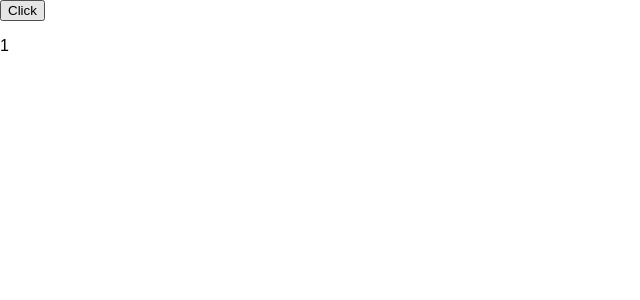
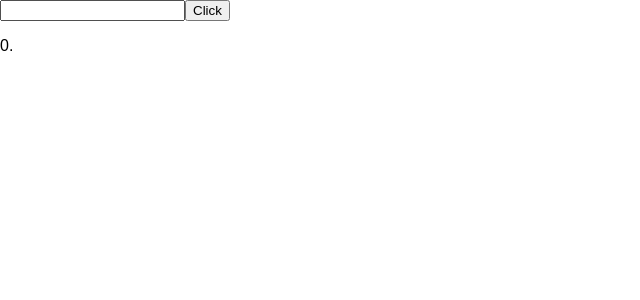
Before and after one commit to narghev/react_16.3.0_updates, a React (Create React App) app: page / in a window 1280 px wide. Both pictures are taken after a click on the button "Click". Shown: the top 300 px of the page, without its empty margins (0-640 px from the left). Built offline with nearby package versions, Linux system fonts and the light colour scheme.

Commit message:
WIP new lcm methods

```diff
--- a/src/components/new_lcm/get_derived_state_from_props.js
+++ b/src/components/new_lcm/get_derived_state_from_props.js
@@ -10,6 +10,7 @@ class Num extends React.Component {
   static getDerivedStateFromProps(nextProps, prevState){
     console.log('nextProps', nextProps);
     console.log('prevState', prevState);
+    if (nextProps.number % 3 === 0) return null;
     return nextProps;
   }
 
--- a/src/components/new_lcm/get_snapshot_before_update.js
+++ b/src/components/new_lcm/get_snapshot_before_update.js
@@ -2,19 +2,28 @@ import React from 'react';
 
 export default
 class GetSnapshotBeforeUpdate extends React.Component {
-  state = {
-    n: 0
+
+  constructor(){
+    super();
+    this.inputRef = React.createRef();
+    this.state = {
+      array: []
+    }
   }
 
   clickHandler = () => {
-    this.setState({n: this.state.n+1});
+    const text = this.inputRef.current.value;
+    this.setState({array: [...this.state.array, text]});
   };
 
   render(){
     return(
       <div>
+        <input ref={this.inputRef} />
         <button onClick={this.clickHandler}>Click</button>
-        <p>{this.state.n}</p>
+        <div>
+          {this.state.array.map( (t, i) => <p key={i}>{`${i}. ${t}`}</p>)}
+        </div>
       </div>
     );
   }
```
